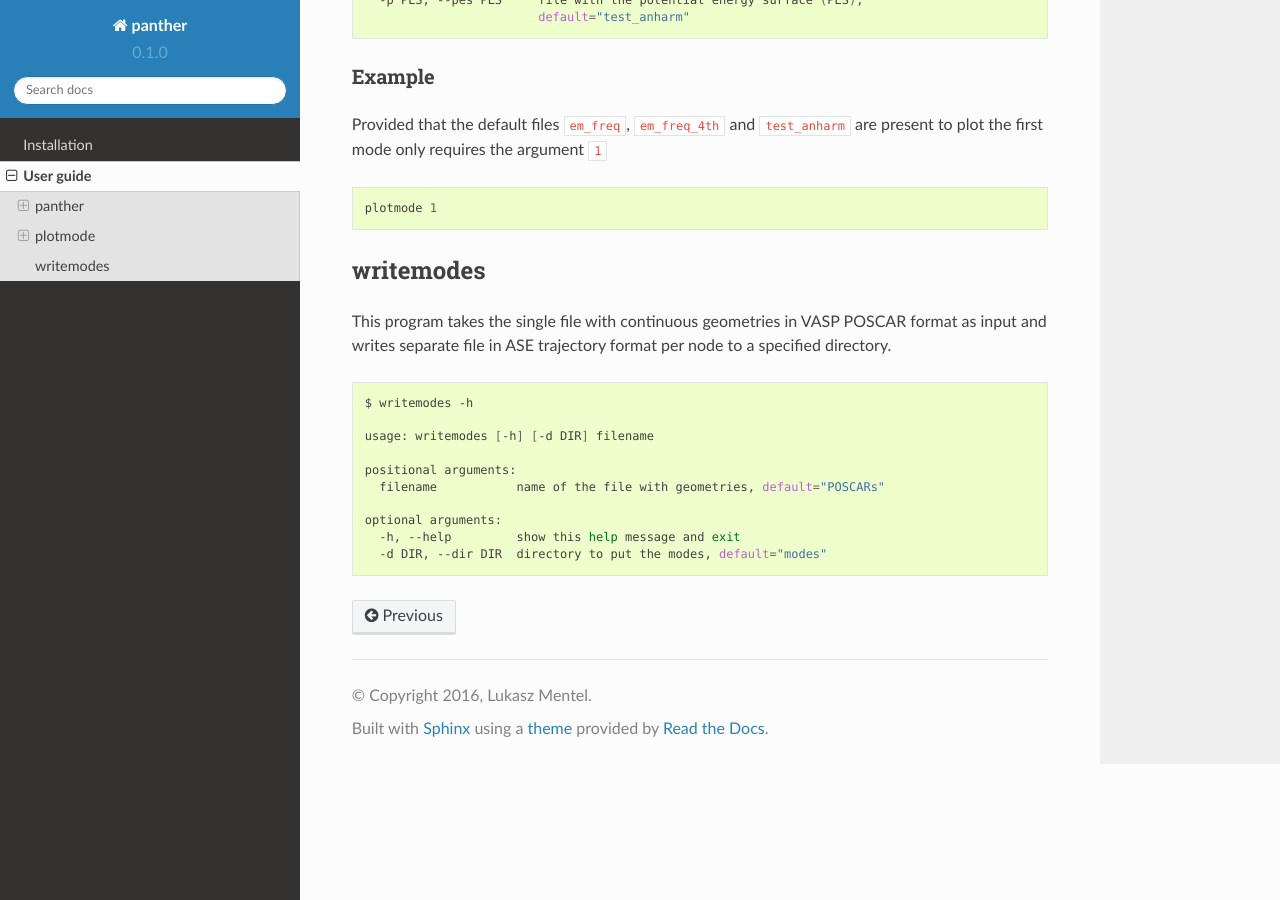
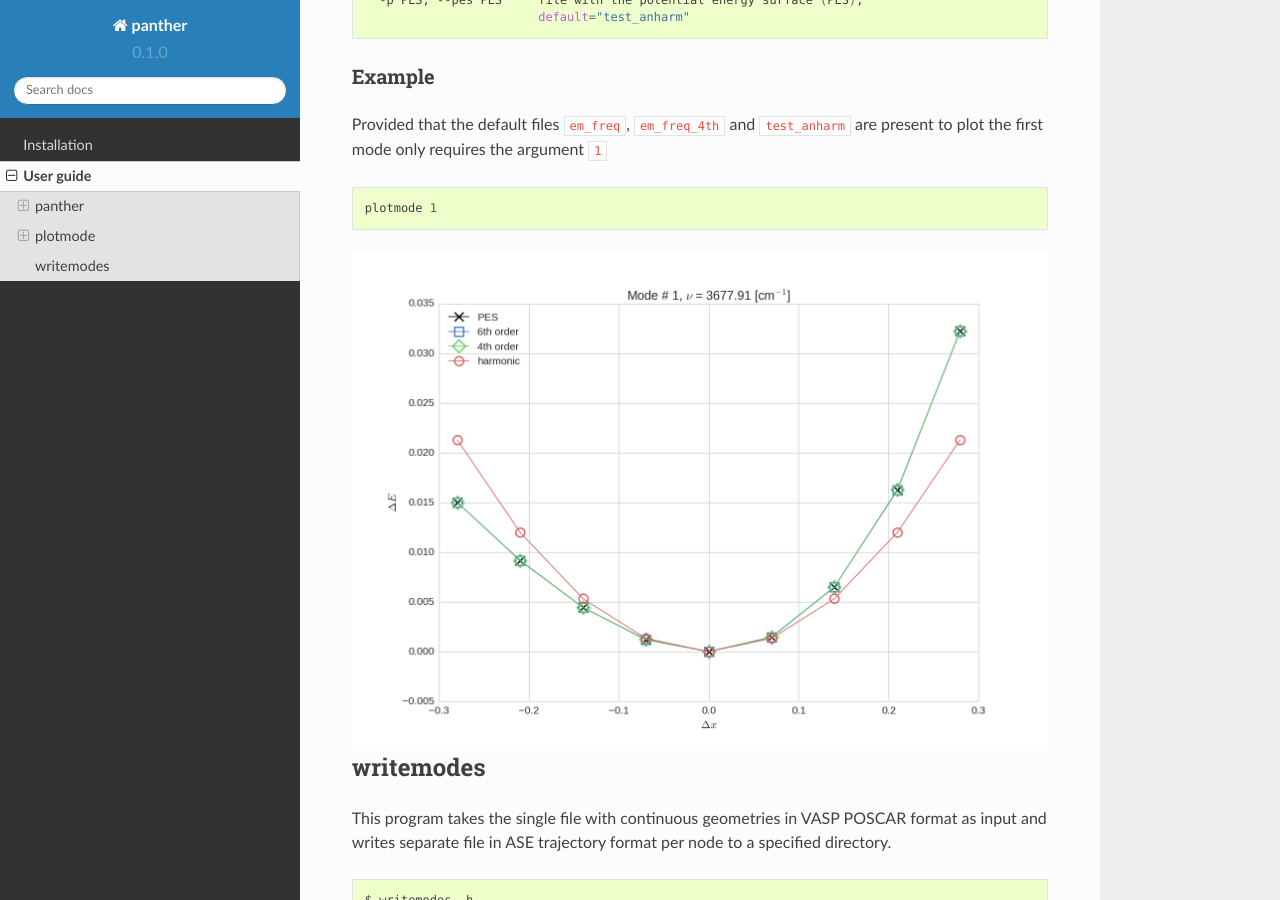
Before and after one commit to lmmentel/panthera, a Sphinx documentation site: the page built from docs/source/userguide.rst, in a window 1280 px wide and 900 px high, scrolled down 2232 px. Built offline with Sphinx 7.4.7 and the Read the Docs theme 2.0.0, drawn with Linux system fonts in a browser that asks for light colours; pages that are not in the unit, such as notebooks, are missing from menus.

Commit message:
added a plot of the mode potential to the docs

```diff
--- a/docs/source/userguide.rst
+++ b/docs/source/userguide.rst
@@ -123,6 +123,12 @@ to plot the first mode only requires the argument ``1``
 
    plotmode 1
 
+.. image:: gfx/mode1.png
+    :width: 800px
+    :align: center
+    :alt: Plot of the mode potential
+
+
 .. _writemodes-label:
 
 writemodes
```
Also changed, not shown: docs/source/gfx/mode1.png (added).
